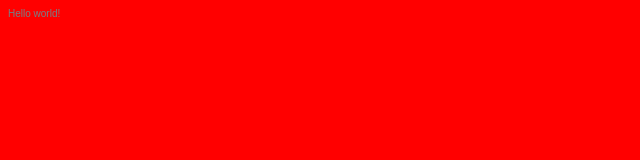
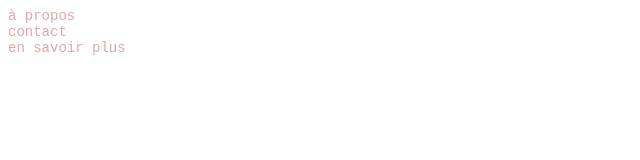
Before and after one commit to Camvillard/lesparentheses_v3, a Gatsby site: page / in a window 1280 px wide. Shown: the whole page, without its empty margins (0-640 px from the left). Built offline with nearby package versions, Linux system fonts and the light colour scheme; Gatsby itself is replaced by a stand-in of ours; a web font is replaced by a local one.

Commit message:
managed to render links, yay

```diff
--- a/src/components/Navigation.js
+++ b/src/components/Navigation.js
@@ -1 +1,13 @@
-import React from "react"
+import React from "react";
+
+
+const Navigation = (props) => {
+
+  return (
+    <div>
+      <a href={props.slug}>{props.name}</a>
+    </div>
+  );
+};
+
+export default Navigation;
--- a/src/pages/index.js
+++ b/src/pages/index.js
@@ -1,4 +1,8 @@
 import React from "react";
 import '../styles/global.scss';
 
-export default () => <div>Hello world!</div>
+import Header from "../templates/header"
+
+export default () => (
+  <Header />
+  )
--- a/src/styles/global.scss
+++ b/src/styles/global.scss
@@ -1,5 +1,5 @@
 @import 'config/index';
 
 body {
-  background: red;
+  // background: red;
 }
--- a/src/templates/Header.js
+++ b/src/templates/Header.js
@@ -1 +1,29 @@
-import React from "react"
+import React from "react";
+import Navigation from '../components/navigation';
+
+
+
+class Header extends React.Component {
+
+  render() {
+    const navLinks = [
+      {id: 1, name: 'à propos', slug: 'about'},
+      {id: 2, name: 'contact', slug: 'contact'},
+      {id: 3, name: 'en savoir plus', slug: 'more'}
+    ];
+
+    const linksComponents = navLinks.map(link => {
+      return <Navigation slug={link.slug} name={link.name} key={link.id}/>
+    });
+
+    console.log(linksComponents);
+
+    return (
+      <div>
+        {linksComponents}
+      </div>
+    )
+  }
+}
+
+export default Header;
```
Also changed, not shown: src/pages/about.js (added), src/pages/contact.js (added), src/pages/more.js (added).
